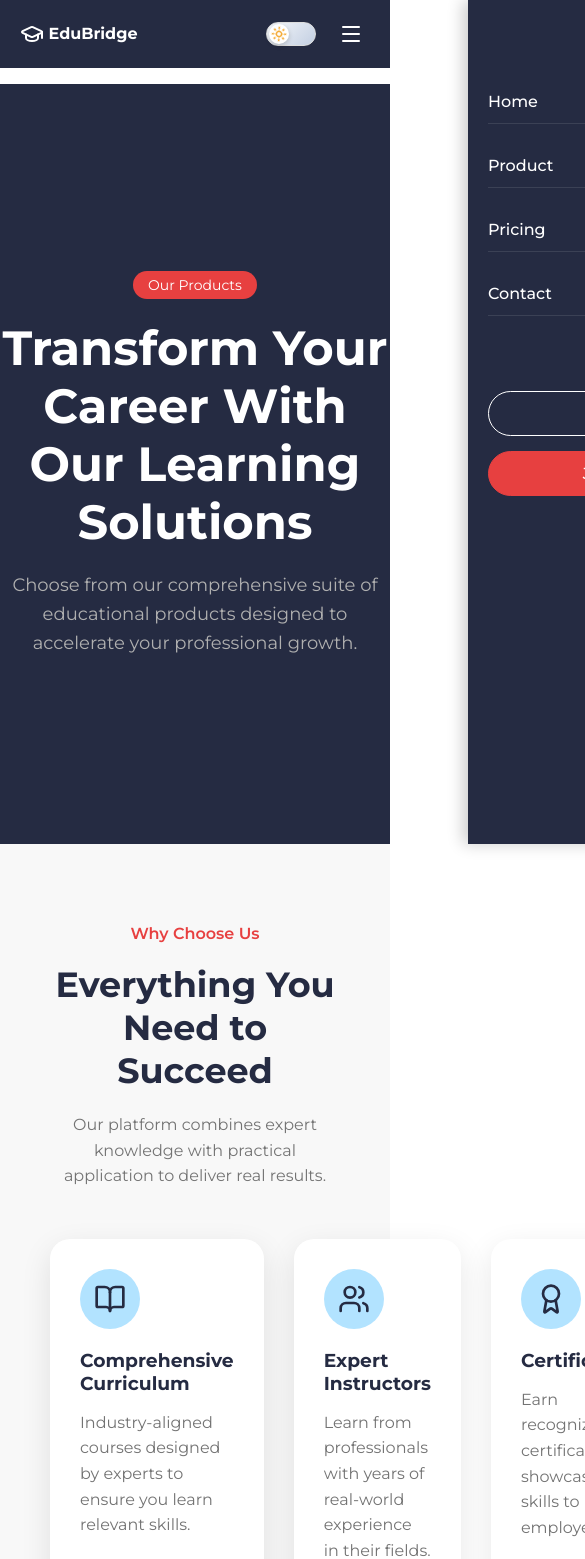
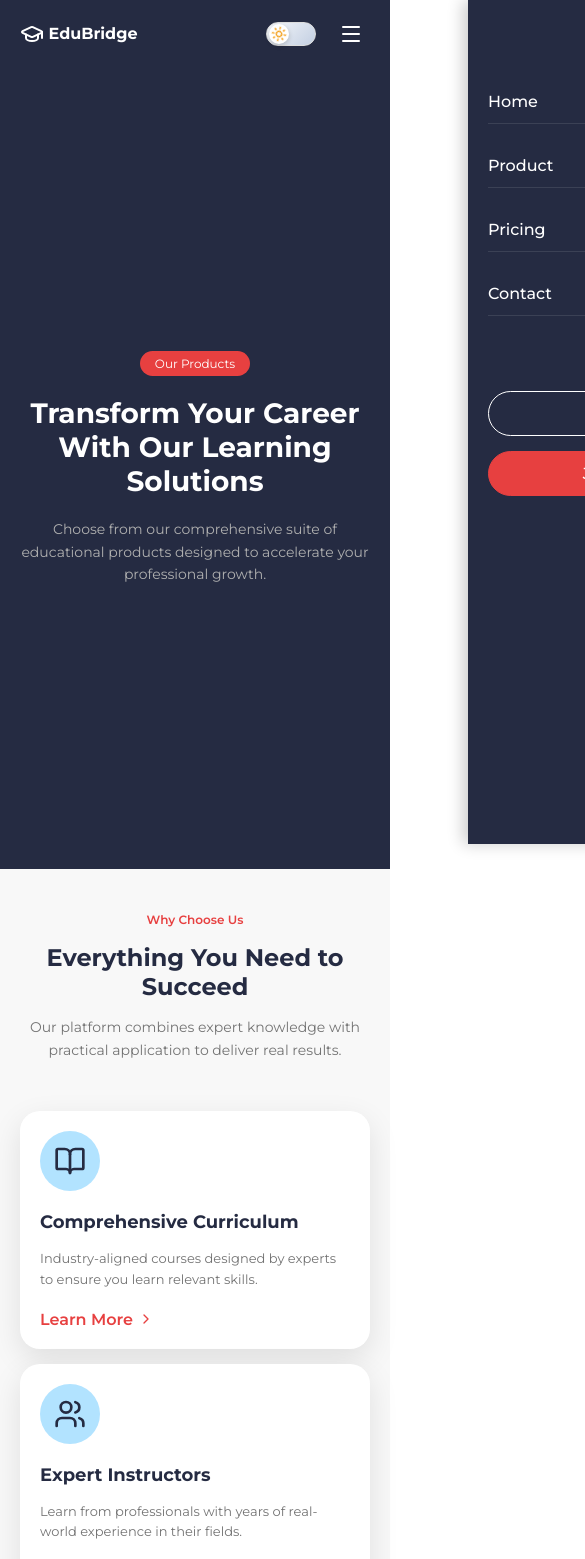
Before and after one commit to RTHILAA/EDUBRIDGE, a React (Create React App) app: page /product in a window 390 px wide. Shown: the top 1559 px of the page, 585 px wide, since content can reach past the window. Built offline with nearby package versions, Linux system fonts and the light colour scheme.

Commit message:
feat: update Product page

```diff
--- a/src/pages/Product/Product.css
+++ b/src/pages/Product/Product.css
@@ -117,7 +117,7 @@
 
 .feature-link:hover {
   gap: 10px;
-  color: var(--dark-blue);
+  color: #c13b3b;
 }
 
 .learning-paths {
@@ -209,3 +209,144 @@
   background-color: #c13b3b;
   transform: translateY(-2px);
 }
+
+/* Tablet Styles (481px - 949px) */
+@media screen and (min-width: 481px) and (max-width: 949px) {
+  .product-page {
+    padding-top: 8vh;
+  }
+
+  .product-hero {
+    height: 95vh;
+  }
+
+  .product-hero-content h1 {
+    font-size: 36px;
+  }
+
+  .features-section {
+    padding: 50px 30px;
+  }
+
+  .features-header h2 {
+    font-size: 28px;
+  }
+
+  .features-grid {
+    grid-template-columns: repeat(2, 1fr);
+    gap: 20px;
+  }
+
+  .learning-paths {
+    padding: 50px 30px;
+  }
+
+  .paths-header h2 {
+    font-size: 28px;
+  }
+
+  .paths-grid {
+    grid-template-columns: repeat(2, 1fr);
+    gap: 20px;
+  }
+}
+
+/* Mobile Styles (max-width: 480px) */
+@media screen and (max-width: 480px) {
+  .product-page {
+    padding-top: 8vh;
+  }
+
+  .product-hero {
+    height: 95vh;
+    padding: 0 20px;
+  }
+
+  .product-hero-content .badge {
+    font-size: 12px;
+  }
+
+  .product-hero-content h1 {
+    font-size: 28px;
+  }
+
+  .product-hero-content p {
+    font-size: 14px;
+  }
+
+  .features-section {
+    padding: 40px 20px;
+  }
+
+  .features-header span {
+    font-size: 12px;
+  }
+
+  .features-header h2 {
+    font-size: 24px;
+    margin: 15px 0;
+  }
+
+  .features-header p {
+    font-size: 14px;
+  }
+
+  .features-grid {
+    grid-template-columns: 1fr;
+    gap: 15px;
+  }
+
+  .feature-card {
+    padding: 20px;
+  }
+
+  .feature-card h3 {
+    font-size: 18px;
+  }
+
+  .feature-card p {
+    font-size: 13px;
+  }
+
+  .learning-paths {
+    padding: 40px 20px;
+  }
+
+  .paths-header span {
+    font-size: 12px;
+  }
+
+  .paths-header h2 {
+    font-size: 24px;
+    margin: 15px 0;
+  }
+
+  .paths-header p {
+    font-size: 14px;
+  }
+
+  .paths-grid {
+    grid-template-columns: 1fr;
+    gap: 20px;
+  }
+
+  .path-card {
+    padding: 30px 20px;
+  }
+
+  .path-card h3 {
+    font-size: 20px;
+  }
+
+  .path-card p,
+  .path-card ul li {
+    font-size: 13px;
+  }
+
+  .path-btn {
+    width: 100%;
+    text-align: center;
+    padding: 10px 20px;
+    font-size: 14px;
+  }
+}
```
Also changed, not shown: src/pages/Product/Product.js (+4 -4 lines).
